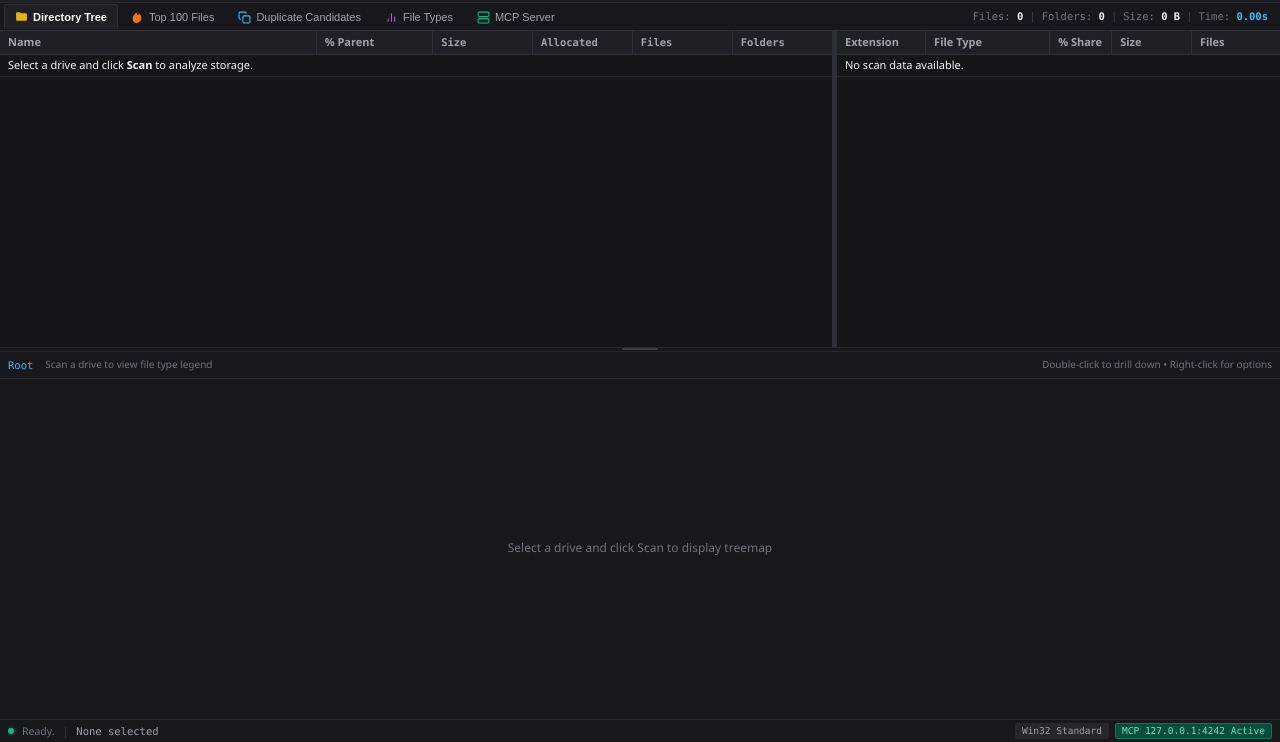
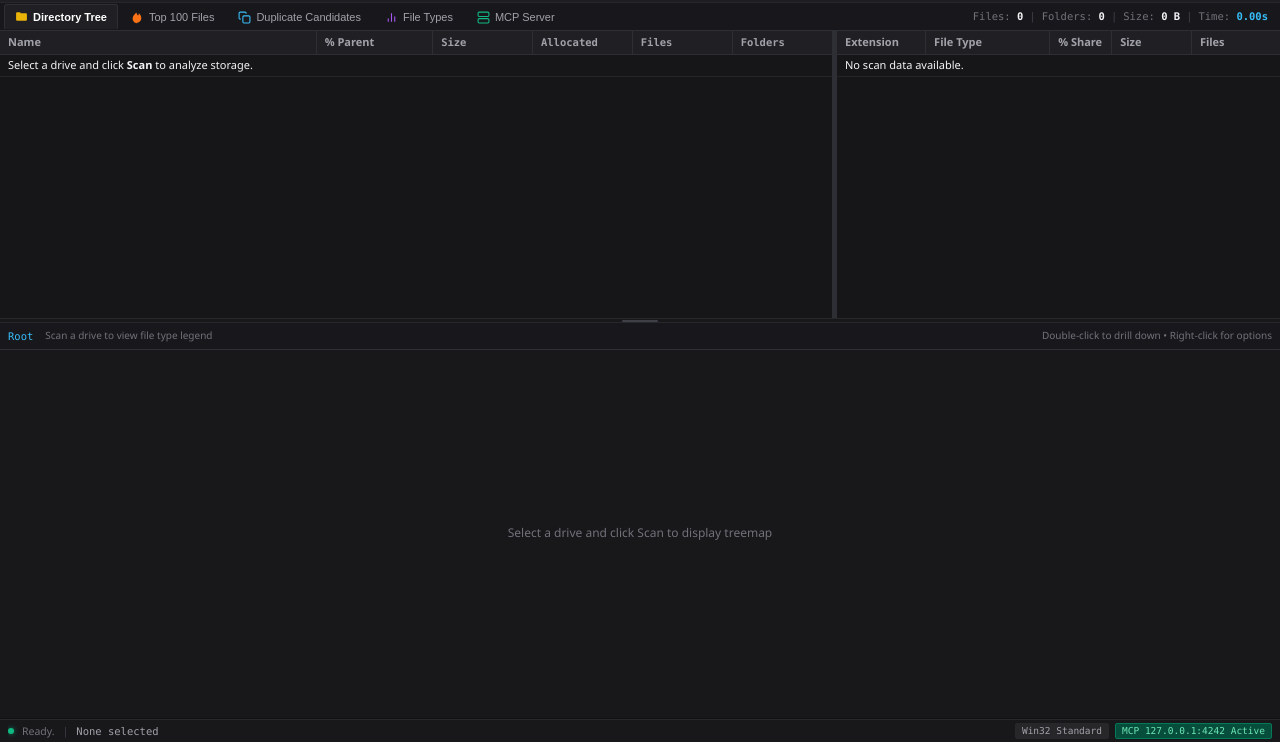
Before and after one commit to AMG555/TreeMCP, a plain HTML site: page src/ui/index.html in a window 1280 px wide. Shown: the part 58-800 px from the top of the page. Drawn offline with Linux system fonts and the light colour scheme; no server answers.

Commit message:
feat(ui): de-congest treemap layout, refine macro cushions, and scrub third-party references

```diff
--- a/src/ui/app.js
+++ b/src/ui/app.js
@@ -103,7 +103,7 @@ function setupMenuBar() {
   bind('m-reset-panels', () => {
     const upperPane = document.getElementById('pane-upper');
     const viewport = document.getElementById('viewport');
-    upperPane.style.height = `${Math.floor(viewport.clientHeight * 0.5)}px`;
+    upperPane.style.height = `${Math.floor(viewport.clientHeight * 0.44)}px`;
     treemapRenderer.resize();
   });
 
@@ -1040,7 +1040,7 @@ function getFileTypeDescription(ext) {
   return map[e] || (e ? `${e.slice(1).toUpperCase()} File` : 'File');
 }
 
-// 10. File Extension Breakdown Table (WizTree Matrix Layout)
+// 10. File Extension Breakdown Table
 function renderExtensionsTable(extensions, totalBytes) {
   const tbody = document.getElementById('ext-table-body');
   tbody.innerHTML = '';
--- a/src/ui/styles.css
+++ b/src/ui/styles.css
@@ -409,7 +409,7 @@ html, body {
 }
 
 .split-top {
-  height: 48%;
+  height: 44%;
   background-color: var(--bg-window);
 }
 
@@ -722,7 +722,7 @@ html, body {
   white-space: nowrap;
 }
 
-/* Percentage Bar Cell - WizTree Progress Bar */
+/* Percentage Bar Cell - Inset Progress Bar */
 .pct-cell-wrap {
   display: flex;
   align-items: center;
@@ -1396,7 +1396,7 @@ kbd {
 }
 
 /* =========================================================================
-   8. WIZTREE STYLE IN-APP UPDATE BANNER & TREEMAP HOVER BAR
+   8. IN-APP UPDATE BANNER & TREEMAP HOVER BAR
    ========================================================================= */
 
 .update-banner {
--- a/src/ui/treemap_renderer.js
+++ b/src/ui/treemap_renderer.js
@@ -25,83 +25,83 @@ class TreemapRenderer {
     this.initEvents();
   }
 
-  // Exact WizTree Color Matrix (1:1 with user device WizTree v4.3.2)
+  // Extension Color Matrix
   static EXT_COLORS = {
-    '.dll': '#76b82a', // Fresh Lime Green (.dll) - WizTree Row 1
-    '.exe': '#0099ff', // Electric Azure (.exe) - WizTree Row 2
-    '[no extension]': '#9e9e9e', // Slate Grey - WizTree Row 3
-    '': '#9e9e9e',
-    '.sys': '#9c27b0', // Royal Purple / Violet (.sys) - WizTree Row 4
-    '.msi': '#00bcd4', // Cyan Teal (.msi) - WizTree Row 5
-    '.bin': '#00838f', // Dark Teal (.bin) - WizTree Row 6
-    '.mkv': '#c2185b', // Vivid Deep Pink / Magenta - WizTree Row 7
-    '.db': '#f39c12',  // Golden Amber (.db) - WizTree Row 8
-    '.sqlite': '#f39c12',
-    '.mdf': '#f39c12',
-    '.ldf': '#f39c12',
-    '.lib': '#e67e22', // Tangerine Orange (.lib) - WizTree Row 9
-    '.a': '#e67e22',
-    '.obj': '#e67e22',
-    '.o': '#e67e22',
-    '.js': '#f1c40f',  // Sun Gold (.js) - WizTree Row 10
-    '.ts': '#f1c40f',
-    '.jsx': '#f1c40f',
-    '.tsx': '#f1c40f',
-    '.pak': '#d35400', // Rust Orange (.pak) - WizTree Row 11
-    '.json': '#e74c3c', // Crimson Red - WizTree Row 12
-    '.xml': '#e74c3c',
-    '.yaml': '#e74c3c',
-    '.yml': '#e74c3c',
-    '.so': '#827717',  // Olive Green (.so) - WizTree Row 13
-    '.dylib': '#827717',
-    '.dat': '#7b1fa2', // Deep Violet (.dat) - WizTree Row 14
-    '.zip': '#ff9800', // Orange - WizTree Row 15
-    '.rar': '#ff9800',
-    '.7z': '#ff9800',
-    '.tar': '#ff9800',
-    '.gz': '#ff9800',
-    '.mp4': '#8e44ad', // Violet Purple - WizTree Row 16
-    '.avi': '#8e44ad',
-    '.mov': '#8e44ad',
-    '.wmv': '#8e44ad',
-    '.log': '#78909c', // Blue Grey - WizTree Row 17
-    '.txt': '#78909c',
-    '.go': '#00e5ff',  // Sky Cyan (.go) - WizTree Row 18
-    '.wim': '#5c6bc0', // Indigo (.wim) - WizTree Row 19
-    '.png': '#26a69a', // Teal
-    '.jpg': '#26a69a',
-    '.jpeg': '#26a69a',
-    '.webp': '#26a69a',
-    '.gif': '#26a69a',
-    '.bmp': '#26a69a',
-    '.vmdk': '#ab47bc', // Vivid Violet (Disk images & VMs)
-    '.vdi': '#ab47bc',
-    '.vmem': '#ab47bc',
-    '.vhdx': '#ab47bc',
-    '.vhd': '#ab47bc',
-    '.iso': '#ab47bc',
-    '.img': '#ab47bc',
-    '.ova': '#ab47bc',
-    '.ovf': '#ab47bc',
-    '.qcow2': '#ab47bc',
-    '.mp3': '#e84393', // Pink rose (Audio)
-    '.wav': '#e84393',
-    '.flac': '#e84393',
-    '.aac': '#e84393',
-    '.ogg': '#e84393',
-    '.pdf': '#d63031', // Acrobat red (.pdf)
-    '.docx': '#2980b9', // Steel Blue (Documents)
-    '.doc': '#2980b9',
-    '.xlsx': '#2980b9',
-    '.pptx': '#2980b9',
-    '.cpp': '#2ed573', // Code
-    '.c': '#2ed573',
-    '.h': '#2ed573',
-    '.hpp': '#2ed573',
-    '.rs': '#2ed573',
-    '.py': '#2ed573',
-    '.cat': '#e74c3c',
-    'folder': '#546e7a'
+    '.dll': '#b359b6', // Orchid / Medium Purple (.dll)
+    '.exe': '#0078d7', // Electric / Windows Azure (.exe)
+    '[no extension]': '#d4a017', // Warm Golden Amber / Ochre
+    '': '#d4a017',
+    '.sys': '#00c853', // Vivid Emerald / Lime Green (.sys)
+    '.msi': '#00b4d8', // Sky Cyan (.msi)
+    '.bin': '#d97706', // Golden Caramel / Amber (.bin)
+    '.mkv': '#dc2626', // Crimson Red (.mkv)
+    '.db': '#3b82f6',  // Royal / Sea Blue (.db)
+    '.sqlite': '#3b82f6',
+    '.mdf': '#3b82f6',
+    '.ldf': '#3b82f6',
+    '.lib': '#65a30d', // Olive Green (.lib)
+    '.a': '#65a30d',
+    '.obj': '#65a30d',
+    '.o': '#65a30d',
+    '.js': '#ea580c',  // Vivid Tangerine / Orange (.js)
+    '.ts': '#ea580c',
+    '.jsx': '#ea580c',
+    '.tsx': '#ea580c',
+    '.pak': '#854d0e', // Russet Brown (.pak)
+    '.json': '#ec4899', // Pink Rose (.json)
+    '.xml': '#ec4899',
+    '.yaml': '#ec4899',
+    '.yml': '#ec4899',
+    '.so': '#4338ca',  // Deep Indigo (.so)
+    '.dylib': '#4338ca',
+    '.dat': '#0d9488', // Deep Teal (.dat)
+    '.zip': '#4d7c0f', // Forest Olive
+    '.rar': '#4d7c0f',
+    '.7z': '#4d7c0f',
+    '.tar': '#4d7c0f',
+    '.gz': '#4d7c0f',
+    '.mp4': '#c026d3', // Vivid Magenta
+    '.avi': '#c026d3',
+    '.mov': '#c026d3',
+    '.wmv': '#c026d3',
+    '.log': '#ca8a04', // Sand / Khaki
+    '.txt': '#ca8a04',
+    '.go': '#06b6d4',  // Teal Cyan (.go)
+    '.wim': '#64748b', // Slate Steel (.wim)
+    '.png': '#f59e0b', // Warm Orange
+    '.jpg': '#f59e0b',
+    '.jpeg': '#f59e0b',
+    '.webp': '#f59e0b',
+    '.gif': '#f59e0b',
+    '.bmp': '#f59e0b',
+    '.vmdk': '#a855f7', // Vivid Violet (Disk images & VMs)
+    '.vdi': '#a855f7',
+    '.vmem': '#a855f7',
+    '.vhdx': '#a855f7',
+    '.vhd': '#a855f7',
+    '.iso': '#a855f7',
+    '.img': '#a855f7',
+    '.ova': '#a855f7',
+    '.ovf': '#a855f7',
+    '.qcow2': '#a855f7',
+    '.mp3': '#e11d48', // Pink rose (Audio)
+    '.wav': '#e11d48',
+    '.flac': '#e11d48',
+    '.aac': '#e11d48',
+    '.ogg': '#e11d48',
+    '.pdf': '#ef4444', // Acrobat red (.pdf)
+    '.docx': '#2563eb', // Steel Blue (Documents)
+    '.doc': '#2563eb',
+    '.xlsx': '#2563eb',
+    '.pptx': '#2563eb',
+    '.cpp': '#d97706', // Amber Code
+    '.c': '#d97706',
+    '.h': '#d97706',
+    '.hpp': '#d97706',
+    '.rs': '#d97706',
+    '.py': '#d97706',
+    '.cat': '#f43f5e',
+    'folder': '#374151'
   };
 
   static DYNAMIC_PALETTE = [
@@ -527,8 +527,8 @@ class TreemapRenderer {
       ctx.lineWidth = 1;
       ctx.strokeRect(x + 0.5, y + 0.5, Math.max(0, w - 1), Math.max(0, h - 1));
 
-      // Leaf file label if tile has sufficient size
-      if (w > 38 && h > 16) {
+      // Leaf file label ONLY if tile has sufficient size to prevent visual congestion
+      if (w >= 100 && h >= 34) {
         ctx.save();
         ctx.beginPath();
         ctx.rect(x + 2, y + 2, Math.max(0, w - 4), Math.max(0, h - 4));
@@ -540,22 +540,23 @@ class TreemapRenderer {
         ctx.shadowOffsetY = 1;
 
         ctx.fillStyle = '#ffffff';
-        ctx.font = '600 10px "Segoe UI", system-ui, sans-serif';
+        ctx.font = '600 10.5px "Segoe UI", system-ui, sans-serif';
         ctx.textAlign = 'left';
         ctx.textBaseline = 'top';
-        ctx.fillText(tile.name, x + 3, y + 3);
 
-        if (h > 28) {
-          ctx.fillStyle = 'rgba(255, 255, 255, 0.9)';
-          ctx.font = '500 9px "Consolas", monospace';
-          ctx.fillText(this.formatSize(tile.size), x + 3, y + 14);
+        if (h >= 46) {
+          ctx.fillText(tile.name, x + 4, y + 4);
+          ctx.fillStyle = 'rgba(255, 255, 255, 0.85)';
+          ctx.font = '500 9.5px "Consolas", monospace';
+          ctx.fillText(this.formatSize(tile.size), x + 4, y + 17);
+        } else {
+          ctx.fillText(tile.name + ' (' + this.formatSize(tile.size) + ')', x + 4, y + 4);
         }
         ctx.restore();
       }
     }
 
-    // PASS 2: Folder Framing Outlines (WizTree style: crisp 1px borders, NO dark solid boxes)
-    // Sort directories depth ascending so outer parents draw first, inner children draw on top
+    // PASS 2: Folder Framing Outlines (crisp 1px borders, only for major levels)
     dirTiles.sort((a, b) => (a.depth || 0) - (b.depth || 0));
 
     for (let i = 0; i < dirTiles.length; i++) {
@@ -565,22 +566,17 @@ class TreemapRenderer {
       const w = Math.round(tile.width);
       const h = Math.round(tile.height);
 
-      if (w <= 4 || h <= 4) continue;
+      if (tile.depth > 3 || w < 30 || h < 30) continue;
 
-      ctx.strokeStyle = (tile.depth <= 1) ? 'rgba(255, 255, 255, 0.55)' :
-                        (tile.depth === 2) ? 'rgba(255, 255, 255, 0.35)' :
-                        'rgba(255, 255, 255, 0.20)';
+      ctx.strokeStyle = (tile.depth <= 1) ? 'rgba(255, 255, 255, 0.45)' :
+                        (tile.depth === 2) ? 'rgba(255, 255, 255, 0.25)' :
+                        'rgba(255, 255, 255, 0.15)';
       ctx.lineWidth = 1;
       ctx.strokeRect(x + 0.5, y + 0.5, Math.max(0, w - 1), Math.max(0, h - 1));
     }
 
-    // PASS 3: Stacked Directory Hierarchy Titles (The WizTree Hierarchy Stack)
-    // In WizTree, top-left of each directory cluster displays stacked folder titles:
-    // [C:] OS (157.8 GB)
-    // Users\ (60.7 GB)
-    // AMAL GEORGE\ (59.8 GB)
-    // AppData\ (48.5 GB)
-    // Local\ (37.9 GB)
+    // PASS 3: Stacked Directory Hierarchy Titles
+    // Only primary root branch gets stacked at top-left, plus major section headers
     const drawnLabels = [];
     for (let i = 0; i < dirTiles.length; i++) {
       const tile = dirTiles[i];
@@ -589,12 +585,16 @@ class TreemapRenderer {
       const w = Math.round(tile.width);
       const h = Math.round(tile.height);
 
-      if (tile.depth <= 5 && w > 60 && h > 22) {
+      const isTopLeftOrigin = (x <= 35 && y <= 35 && tile.depth <= 5);
+      const isMajorSection = (tile.depth <= 2 && w >= 110 && h >= 45);
+
+      if (isTopLeftOrigin || isMajorSection) {
         let stackOffset = 0;
-        for (const dl of drawnLabels) {
-          // If this directory's top-left is near an already labeled parent, stack underneath it
-          if (Math.abs(dl.x - x) < 28 && Math.abs((dl.y + dl.stack) - y) < 32) {
-            stackOffset = dl.stack + 15;
+        if (isTopLeftOrigin) {
+          for (const dl of drawnLabels) {
+            if (dl.isTopLeft) {
+              stackOffset = Math.max(stackOffset, dl.stack + 15);
+            }
           }
         }
 
@@ -609,11 +609,11 @@ class TreemapRenderer {
           ctx.textAlign = 'left';
           ctx.textBaseline = 'top';
 
-          const label = tile.name + '\\ (' + this.formatSize(tile.size) + ')';
+          const label = tile.name + ' (' + this.formatSize(tile.size) + ')';
           ctx.fillText(label, x + 4, y + 3 + stackOffset);
           ctx.restore();
 
-          drawnLabels.push({ x: x, y: y, stack: stackOffset });
+          drawnLabels.push({ x: x, y: y, stack: stackOffset, isTopLeft: isTopLeftOrigin });
         }
       }
     }
```
Also changed, not shown: src/ui/index.html (+1 -1 lines), 6 other files.
